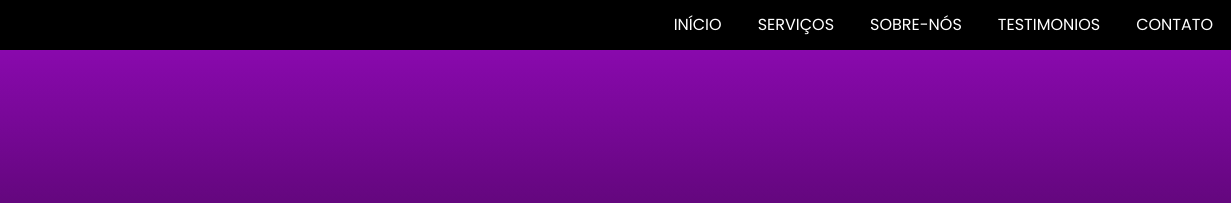
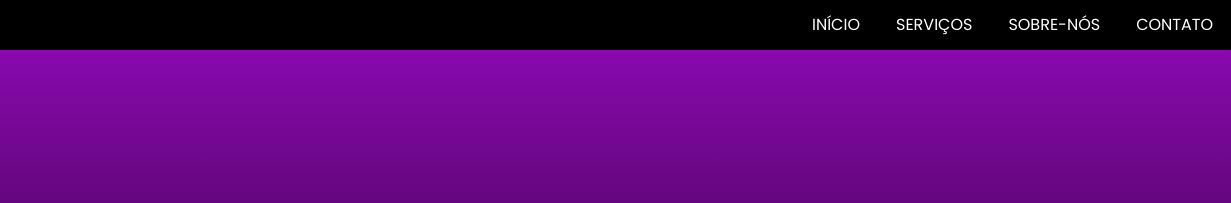
Before and after one commit to lucaspalmanew/agency-landing-page, a plain HTML site: page index.html in a window 1280 px wide. Shown: the top 203 px of the page, 49-1280 px from the left. Drawn offline with nearby package versions, Linux system fonts and the light colour scheme; files that its build step writes are made by us from their sources; a script that the page names is missing; files whose address does not match are found by name.

Commit message:
commit ico

```diff
--- a/index.html
+++ b/index.html
@@ -40,7 +40,8 @@
     rel="stylesheet"
   />
     <link rel="stylesheet" href="style.css" />
-    <title>Agencia de Marketing Digital</title>
+    <link rel="icon" href="agency-landing-page-master/images/logo5.ico" type="image/x-icon">
+    <title>Seed</title>
   </head>
   <body>
     <!-- BOOTSTRAP NAVBAR -->
@@ -71,9 +72,9 @@
             <li class="nav-item">
               <a class="nav-link" href="#about-us">Sobre-nós</a>
             </li>
-            <li class="nav-item">
-              <a class="nav-link" href="#testimonials">Testimonios</a>
-            </li>
+            <!-- <li class="nav-item">
+              <a class="nav-link" href="#imonialtests">Testimonios</a>
+            </li> -->
             <li class="nav-item">
               <a class="nav-link" href="#footer">Contato</a>
             </li>
```
Also changed, not shown: agency-landing-page-master/images/logo5.ico (added).
